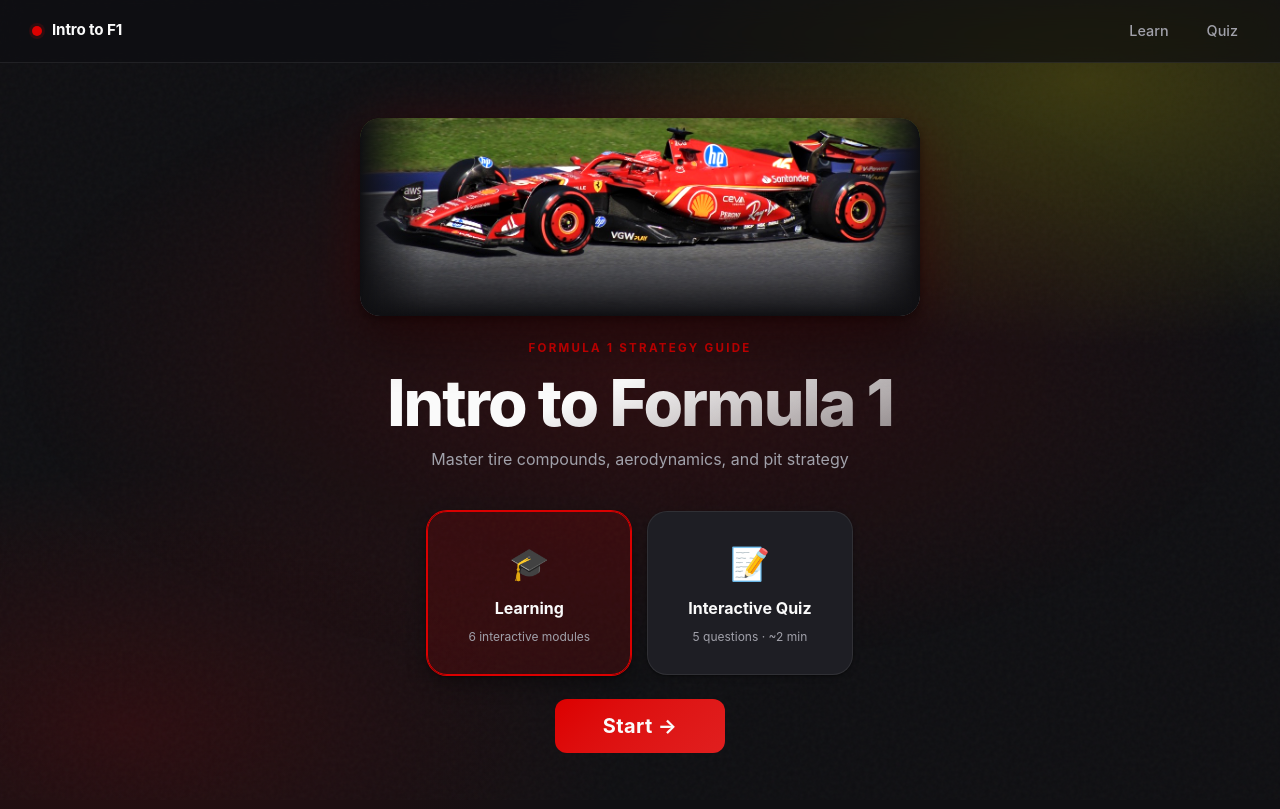
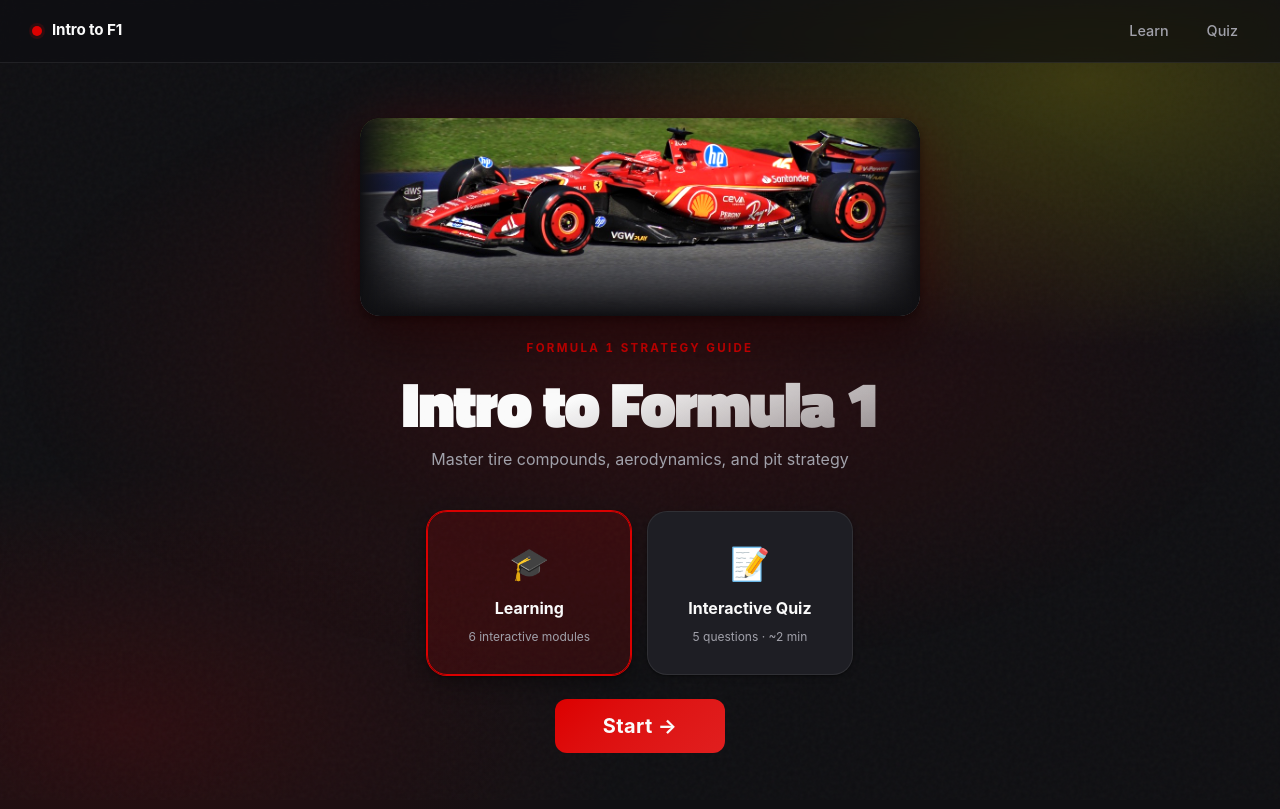
Before and after one commit to devbahl12/UI-Design-F1-Project, a Flask app: page / in a window 1280 px wide. Run offline with Flask 3, Linux system fonts and the light colour scheme.

Commit message:
design(type): add Titillium Web + Inter + JetBrains Mono + family tokens with tabular nums

```diff
--- a/static/css/app.css
+++ b/static/css/app.css
@@ -41,6 +41,36 @@
   --dur-base:    240ms;
   --dur-slow:    400ms;
 
+  /* ---- Type families ----
+     Concordant pairing: Titillium Web (F1's real typeface) and Inter
+     are both geometric humanist sans — they share a structural DNA,
+     so headlines and body type read as one voice, not a clash.
+     JetBrains Mono is reserved for lap times and numeric telemetry
+     where character width stability matters. */
+  --font-heading: "Titillium Web", "Inter", system-ui, -apple-system, "Segoe UI", sans-serif;
+  --font-body:    "Inter", system-ui, -apple-system, "Segoe UI", sans-serif;
+  --font-mono:    "JetBrains Mono", ui-monospace, "SF Mono", Menlo, Consolas, monospace;
+}
+
+/* =========================================================
+   Type foundations — apply families globally and turn on
+   tabular numerals everywhere numbers live.
+   ========================================================= */
+html {
+  font-family: var(--font-body);
+}
+
+h1, h2, h3, h4, h5, h6 {
+  font-family: var(--font-heading);
+  font-weight: 700;
+  letter-spacing: -0.01em;
+}
+
+/* Tabular numerals for lap times, score, progress counts — keeps
+   digit widths consistent so numbers don't shift as they tick. */
+.laptime, .stat-chip .val, .final-score, .topic-score,
+.nav-badge, .home-eyebrow, .section-num {
+  font-variant-numeric: tabular-nums;
 }
 
 /* =========================================================
--- a/templates/base.html
+++ b/templates/base.html
@@ -5,6 +5,14 @@
   <meta name="viewport" content="width=device-width, initial-scale=1.0">
   <meta name="color-scheme" content="dark">
   <title>{% block title %}Intro to Formula 1{% endblock %}</title>
+
+  <!-- Google Fonts — Titillium Web (F1's actual typeface) for headings,
+       Inter for body, JetBrains Mono for lap-time / telemetry readouts.
+       display=swap keeps the first paint visible while fonts load. -->
+  <link rel="preconnect" href="https://fonts.googleapis.com">
+  <link rel="preconnect" href="https://fonts.gstatic.com" crossorigin>
+  <link href="https://fonts.googleapis.com/css2?family=Titillium+Web:wght@600;700;900&family=Inter:wght@400;500;600;700&family=JetBrains+Mono:wght@500;700&display=swap" rel="stylesheet">
+
   <link href="https://cdn.jsdelivr.net/npm/bootstrap@5.3.3/dist/css/bootstrap.min.css" rel="stylesheet">
   <link href="{{ url_for('static', filename='css/app.css') }}" rel="stylesheet">
   {% block extra_head %}{% endblock %}
```
